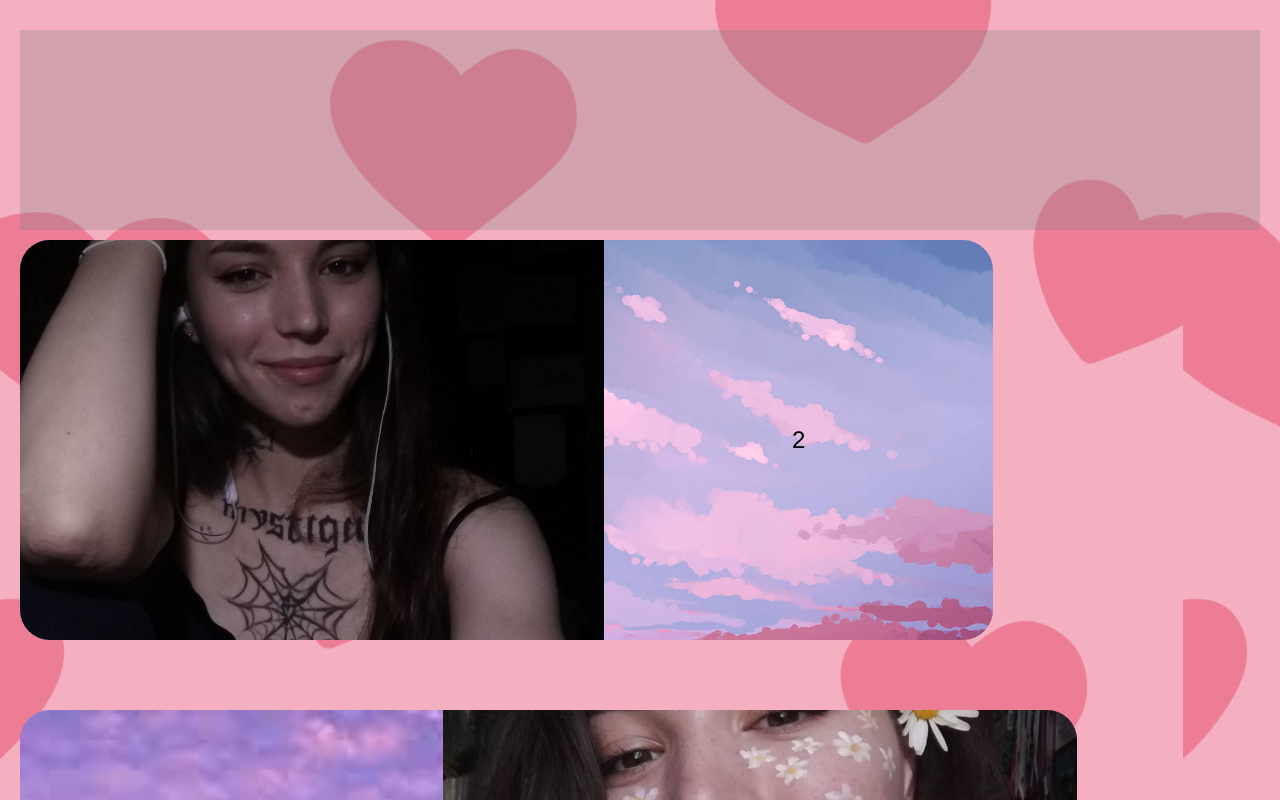
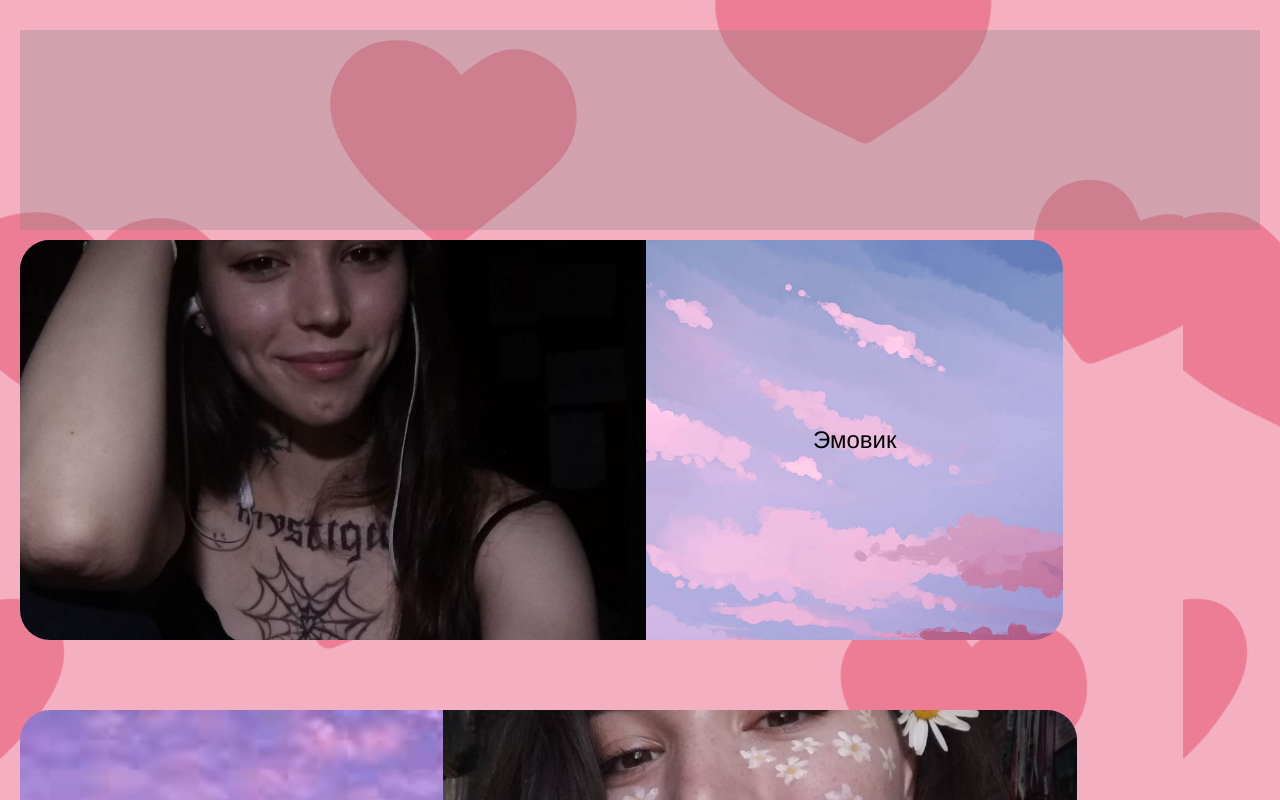
Before and after one commit to Stezok/Stezok.github.io, a plain HTML site: page index.html in a window 1280 px wide. Shown: the top 800 px of the page. Drawn offline with Linux system fonts and the light colour scheme.

Commit message:
Update index.html

```diff
--- a/index.html
+++ b/index.html
@@ -18,33 +18,33 @@
 		mainPane = document.getElementById("main")
 		const picks = []
 		picks.push(
-			"2",
+			"Эмовик",
 			"ПолеВик",
-			"3",
-			"4",
-			"5",
-			"6",
-			"7",
-			"8",
-			"9",
-			"10",
-			"11",
-			"12",
-			"13",
-			"14",
-			"15",
-			"16",
-			"17",
-			"18",
-			"19",
-			"20",
-			"21",
-			"22",
-			"23",
-			"24",
-			"25",
-			"26",
-			"27",
+			"Костевик",
+			"Худвик",
+			"Лазвик",
+			"Призвик",
+			"о май гадбл данила",
+			"Человек - пленка",
+			"ЯМАК",
+			"РыбВик",
+			"Лыбвик",
+			"Абобвик",
+			"Будвик",
+			"СоняВик",
+			"Эй щаурму будиш?",
+			"Горячая кукуруза",
+			"Швейвик",
+			"Призвик",
+			"Провигр",
+			"Вигр",
+			"Красотвик",
+			"Захар гей на этом все",
+			"серьезвик",
+			"СоняВик2",
+			"Спортвик",
+			"Ваувик",
+			"Вика и пиво- нет пика и виво",
 			"Вика морская пехота",
 		)
 		const palette = [
```
